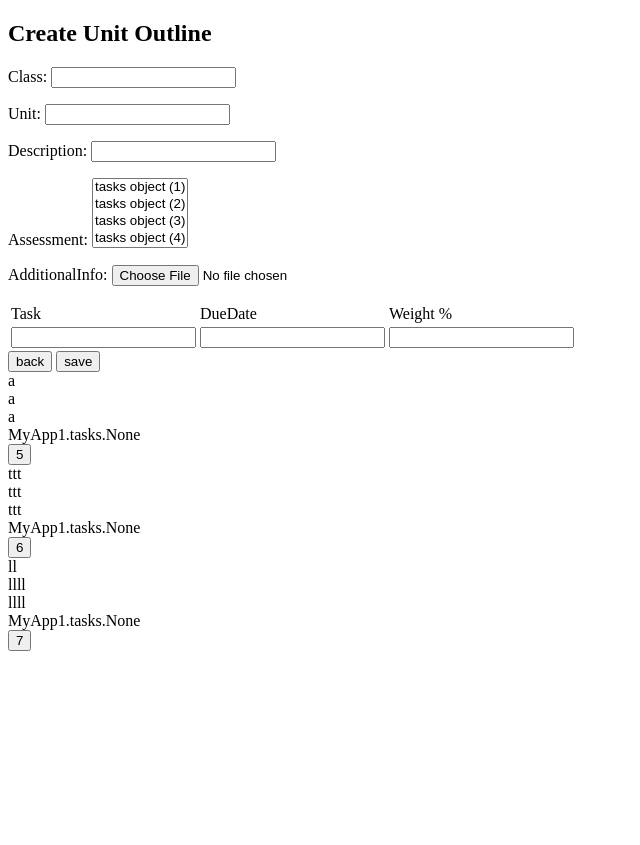
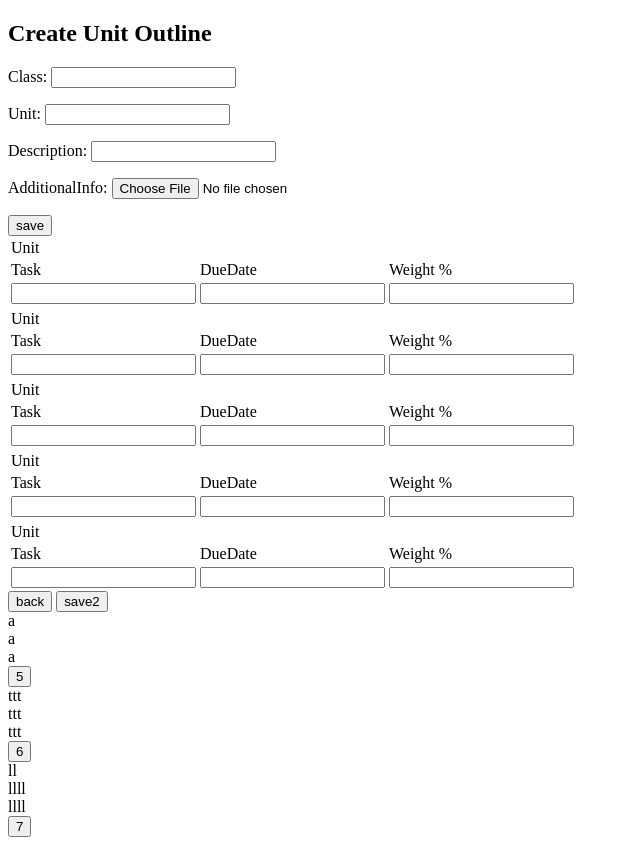
Before and after one commit to Liam-Angel/Calvin, a Django app: page /fileUpload in a window 1280 px wide. Shown: the whole page, without its empty margins (0-640 px from the left). Before the commit the page ends 651 px from the top, so only its background shows below. Run offline with Django 3.2, Linux system fonts and the light colour scheme; data comes from the database, SQL or seed files in the repository; both versions use the stored data as it was after the commit; parts of the project's set-up code (start-up, migrations or seed data) failed here and were passed over.

Commit message:
i dont know

```diff
--- a/Calvin/MyApp1/forms.py
+++ b/Calvin/MyApp1/forms.py
@@ -14,12 +14,21 @@ class InputForm(forms.ModelForm):
 class UnitForm(forms.ModelForm):
     class Meta:
         model = units
-        fields = ['Class', 'Unit', 'Description', 'Assessment', 'AdditionalInfo']
+        fields = ['Class', 'Unit', 'Description', 'AdditionalInfo']
 
 class TaskForm(forms.ModelForm):
     class Meta:
         model = tasks
-        fields = ['Task', 'DueDate', 'Weight']
+        fields = ['Task', 'DueDate', 'Weight', 'Unit']
+
+TaskFormSet = inlineformset_factory(
+    units,
+    tasks,
+    fields=['Task', 'DueDate', 'Weight', 'Unit'],
+    extra=5, # how many extra forms in the formset
+    can_delete=True
+)
+
 
 class pdfr(forms.ModelForm):
     class Meta:
--- a/Calvin/MyApp1/models.py
+++ b/Calvin/MyApp1/models.py
@@ -19,20 +19,18 @@ class student(models.Model):
     Area = models.CharField(max_length=30)
 
 
-class tasks(models.Model):
-    Unit = models.CharField(max_length=25, blank=True)
+class units(models.Model): #unit model
+    Class = models.CharField(max_length=25, blank=True)
+    Unit = models.CharField(max_length=25, blank=True) #unit name
+    Description = models.CharField(max_length=25, blank=True) #unit description
+    AdditionalInfo = models.FileField(upload_to="C:/Users/LiamA/source/repos/Liam-Angel/CalvinCalvin/MyApp1/files/", blank=True) #holds pdf file
+
+class tasks(models.Model): #assessment model
+    Unit = models.ForeignKey(units, on_delete=models.CASCADE)
     Task = models.CharField(max_length=25, blank=True)
     DueDate = models.CharField(max_length=25, blank=True)
     Weight = models.CharField(max_length=25, blank=True)
 
 
-class units(models.Model):
-    Class = models.CharField(max_length=25, blank=True)
-    Unit = models.CharField(max_length=25, blank=True)
-    Description = models.CharField(max_length=25, blank=True)
-    Assessment = models.ManyToManyField(tasks, blank=True)
-    AdditionalInfo = models.FileField(upload_to="C:/Users/LiamA/source/repos/Liam-Angel/CalvinCalvin/MyApp1/files/", blank=True)
-
-
 class PDF(models.Model):
     PDF = models.CharField(max_length=25, blank=True)
--- a/Calvin/MyApp1/templates/MyApp1/fileUpload.html
+++ b/Calvin/MyApp1/templates/MyApp1/fileUpload.html
@@ -9,21 +9,28 @@
     <form action="" method="post" autocomplete="off">
         {% csrf_token %}
         {{ form.as_p }}
-
+        <input type="submit" name="save" value="save">
+        {% for taskform in formset %}
         <table>
+            <tr>
+                <td>Unit</td>
+                <td>{{taskform.Unit}}</td>
+            </tr>
             <tr>
                 <td>Task</td>
                 <td>DueDate</td>
                 <td>Weight %</td>
             </tr>
             <tr>
-                <td>{{form2.Task}}</td>
-                <td>{{form2.DueDate}}</td>
-                <td>{{form2.Weight}}</td>
+                <td>{{taskform.Task}}</td>
+                <td>{{taskform.DueDate}}</td>
+                <td>{{taskform.Weight}}</td>
             </tr>
         </table>
+        {% endfor %}
         <input type="submit" name="back" value="back">
-        <input type="submit" name="save" value="save">
+        <input type="submit" name="save2" value="save2">
+
         {% if unit %}
         {% for item in unit %}
         <div class="container">
--- a/Calvin/MyApp1/views.py
+++ b/Calvin/MyApp1/views.py
@@ -5,19 +5,13 @@ from datetime import datetime
 from pypdf import PdfReader
 from pypdf import PdfWriter
 from reportlab.pdfgen import canvas
-from .models import teacher
-from .models import twin
-from .models import PDF
-from .models import units
-from .models import tasks
-from .forms import InputForm
-from .forms import pdfr
+from .models import teacher, twin, PDF, units, tasks
+from .forms import InputForm, pdfr, UnitForm, TaskFormSet
 from reportlab.platypus import Paragraph,Image,Table
 from django.http import FileResponse
 from django.contrib.staticfiles.storage import staticfiles_storage
 from io import BytesIO
-from .forms import UnitForm
-from .forms import TaskForm
+
 
 removals = []
 removals2 = []
@@ -120,15 +114,18 @@ def fileUpload_view(request):
    unit = units.objects.all
    task = tasks.objects.all
 
-   assessment = units.Assessment
+
    if 'save' in request.POST:
       form = UnitForm(request.POST)
-      form2 = TaskForm(request.POST)
-      if form.is_valid() and form2.is_valid():
+      if form.is_valid():
           print('saving')
           form.save()
-          form2.save()
 
+   if 'save2' in request.POST:
+      formset = TaskFormSet(request.POST)
+      if formset.is_valid():
+          print('saving')
+          formset.save()
 
 
    if 'delete' in request.POST:
@@ -137,13 +134,10 @@ def fileUpload_view(request):
            entry = units.objects.get(id=id)
            entry.delete()
 
-
-
-
    if 'back' in request.POST:
        removals2.clear
        return redirect("index")
    else:
        form = UnitForm()
-       form2 = TaskForm
-       return render(request, "myapp1/fileupload.html",{'form': form, 'form2': form2, 'unit': unit, 'task': task, 'assessment': assessment})
+       formset = TaskFormSet()
+       return render(request, "myapp1/fileupload.html",{'form': form, 'formset': formset, 'unit': unit, 'task': task,})
```
Also changed, not shown: Calvin/db.sqlite3. Lines whose indentation alone changed are shown as unchanged.
